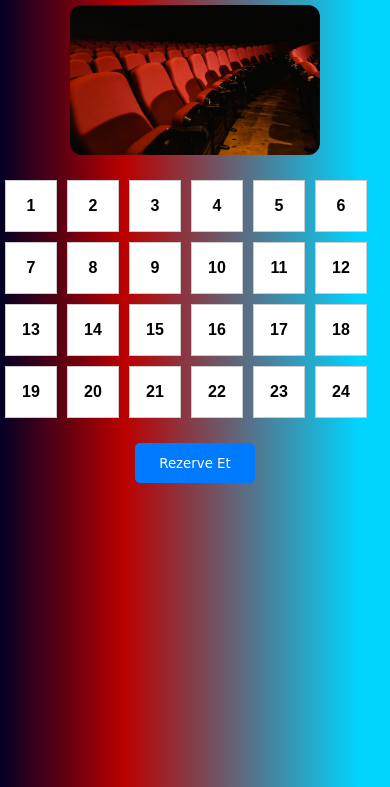
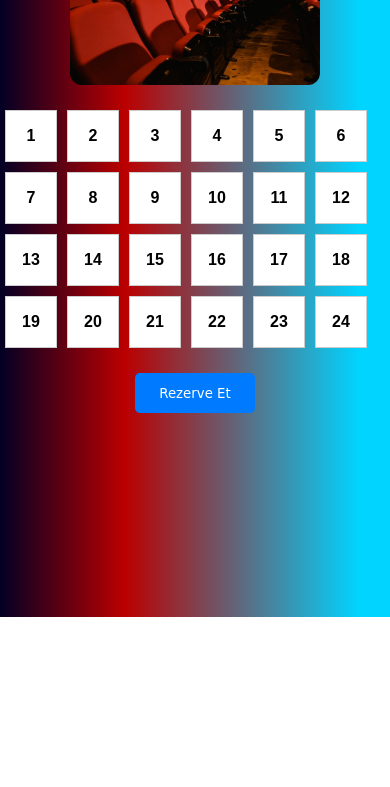
Before and after one commit to eneseken95/sinema_rezervasyon_APP, a plain HTML site: page index.html in a window 390 px wide. Shown: the part 387-1174 px from the top of the page. After the commit the page ends 1004 px from the top, so only its background shows below. Drawn offline with Linux system fonts and the light colour scheme; a web font is replaced by a local one.

Commit message:
Update style.css

```diff
--- a/style.css
+++ b/style.css
@@ -13,8 +13,8 @@
         height: 100vh;
         background: rgb(2,0,36);
         background: linear-gradient(90deg, rgba(2,0,36,1) 0%, rgba(187,0,0,1) 32%, rgba(0,212,255,1) 92%);
-        margin-top: 150px;
-        margin-bottom: 180px;
+        margin-top: 80px;
+        margin-bottom: 80px;
     }
 }
 @media only screen and (min-width: 768px)
```
